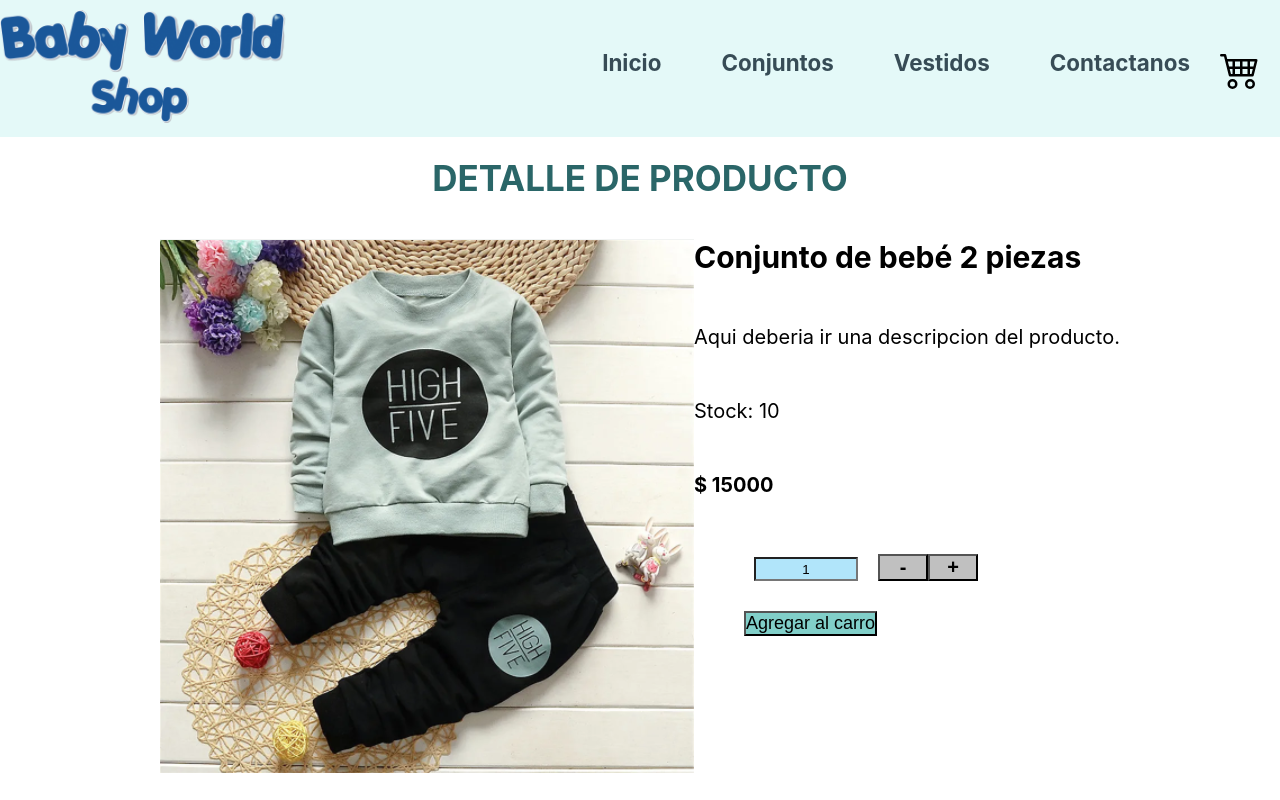
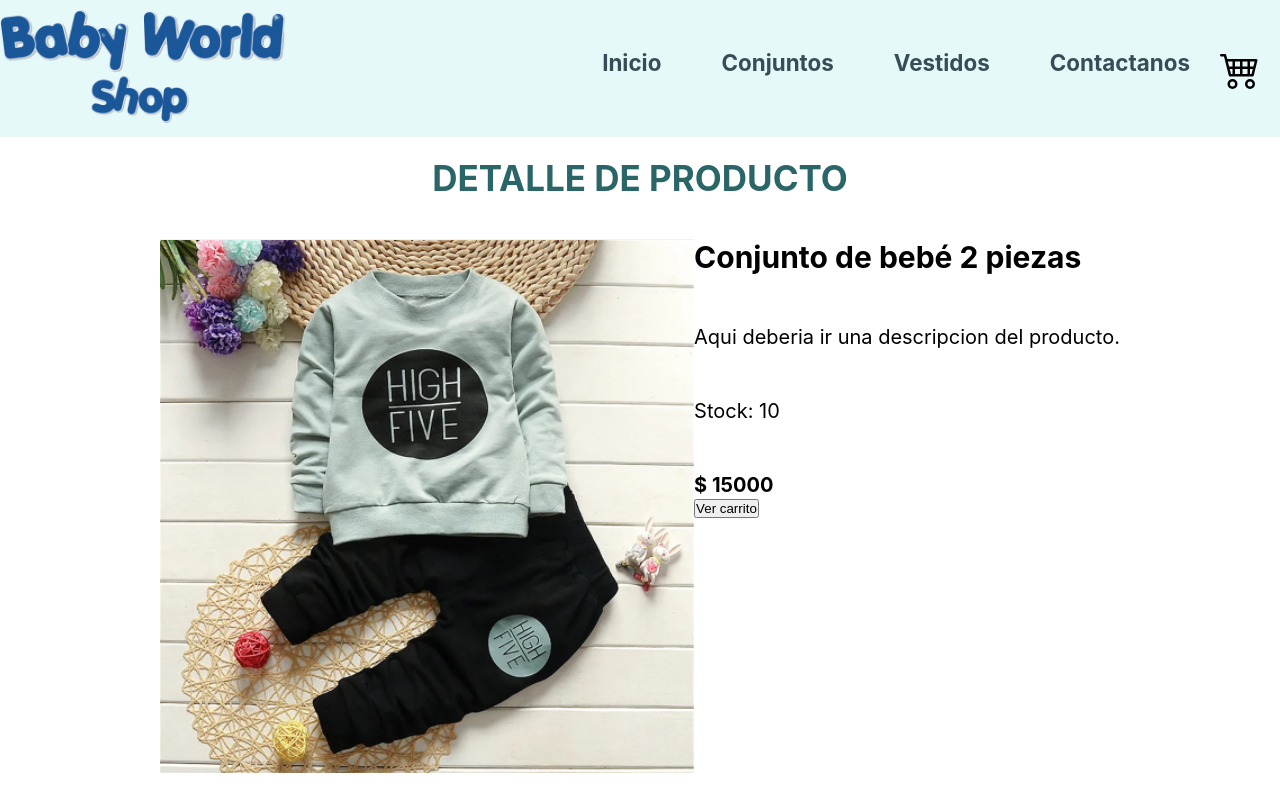
Before and after one commit to harolp/ecommerce-perez, a React (Create React App) app: page /item/1 in a window 1280 px wide. Both pictures are taken after a click on the button "Agregar al carro". Built offline with nearby package versions, Linux system fonts and the light colour scheme.

Commit message:
subida desafio

```diff
--- a/src/App.js
+++ b/src/App.js
@@ -13,10 +13,10 @@ function App() {
         <Route exact path="/">
           <ItemListContainer/>
         </Route>
-        <Route path="/category/:categoryId">
+        <Route exact path="/category/:categoryId">
           <ItemListContainer/>
         </Route>
-        <Route path="/item/:itemId">
+        <Route exact path="/item/:itemId">
           <ItemDetailContainer/>
         </Route>
       </Switch>
--- a/src/components/ItemCount/ItemCount.js
+++ b/src/components/ItemCount/ItemCount.js
@@ -1,11 +1,11 @@
 import { useState } from "react";
 import './ItemCount.css'
 
-export const ItemCount = (props) => {
-    const [count, setCount] = useState(parseInt(props.initial));
+export const ItemCount = ({stock, desaparecer}) => {
+    const [count, setCount] = useState(1);
 
     function onAdd (){
-        if (count < props.stock){
+        if (count < stock){
             setCount(count + 1);
         }
     }
@@ -21,7 +21,7 @@ export const ItemCount = (props) => {
             <input className="inpt" type="text" value={count}/>
             <button className="btnRemove" onClick={onRemove}> - </button>
             <button className="btnAdd" onClick={onAdd}> + </button>
-            <button className="addCart">Agregar al carro</button>
+            <button className="addCart" onClick={desaparecer}>Agregar al carro</button>
         </div>
     )
 
--- a/src/components/ItemDetail/ItemDetail.js
+++ b/src/components/ItemDetail/ItemDetail.js
@@ -1,7 +1,16 @@
 import { ItemCount } from "../ItemCount/ItemCount";
 import './ItemDetail.css'
+import { Link } from "react-router-dom";
+import { useState } from "react";
 
 export const ItemDetail = ({id, title, stock, price, thumbnailUrl, description}) => {
+
+    const [flag, setFlag] = useState(true);
+
+    const desaparecer = () => {
+        setFlag(false);
+    };
+
 
     return (
         <div className="card-detail" key={id}>
@@ -11,7 +20,10 @@ export const ItemDetail = ({id, title, stock, price, thumbnailUrl, description})
                 <p className="description-product">{description}</p>
                 <span className="stock-product">Stock: {stock}</span>
                 <span className="price-product">$ {price}</span>
-                <ItemCount stock={stock} initial="1"/>
+                {flag ? (<ItemCount stock={stock} desaparecer={desaparecer}/>) : (
+                    <Link to="/cart">
+                        <button>Ver carrito</button>
+                    </Link>)}
             </div>
         </div>
 
--- a/src/components/ItemListContainer/ItemListContainer.js
+++ b/src/components/ItemListContainer/ItemListContainer.js
@@ -1,14 +1,14 @@
 import Productos from "../../Productos.json";
 import ItemList from "../ItemList/ItemList";
 import { useEffect, useState } from "react";
+import "./ItemListContainer.css"
 import { useParams } from "react-router";
-import "./ItemListContainer.css"
 
 export const ItemListContainer = () => {
 
     const [products, setProducts] = useState([]);
 
-    const { categoryId } = useParams();
+    const {categoryId} = useParams();
 
     const getProducts = (data) =>
         new Promise((resolve,reject) => {
```
